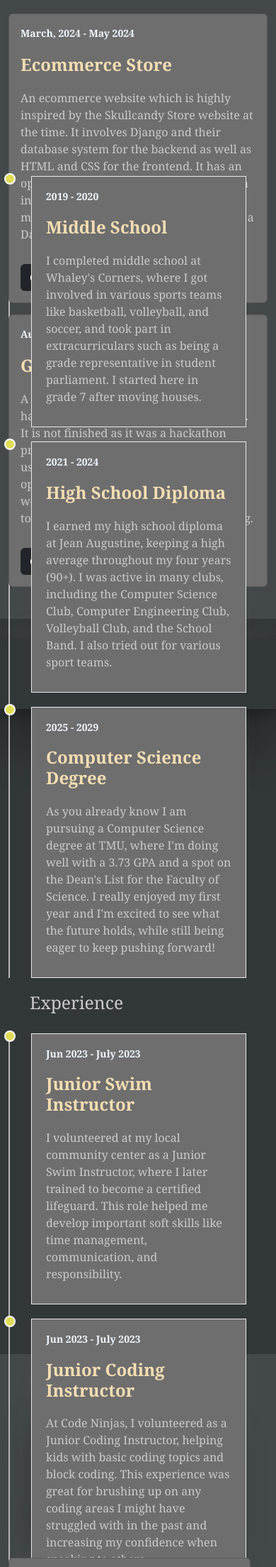
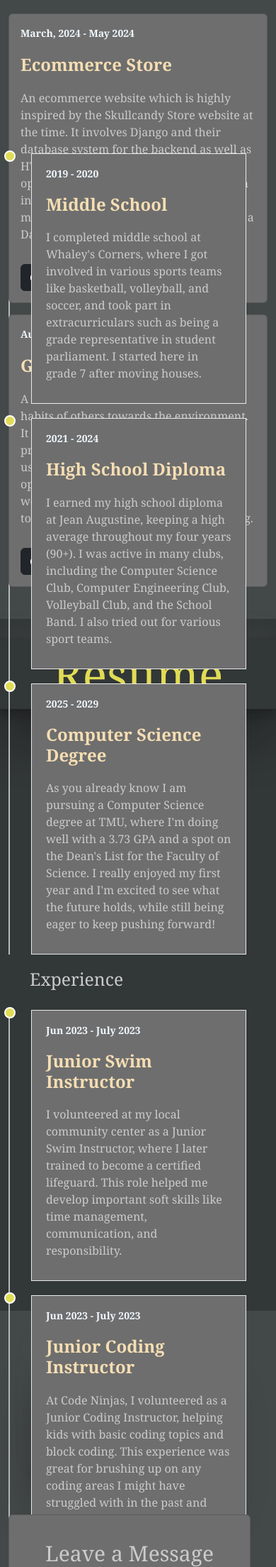
Before and after one commit to shoaibm3101/Portfolio-Website, a Django app: page / in a window 390 px wide. Shown: the part 2815-5023 px from the top of the page at 71% size. Run offline with Django 5.2, Linux system fonts and the light colour scheme; some libraries are stand-ins or nearby versions.

Commit message:
Making Screen Responsive for Smaller Laptop Screens

```diff
--- a/myApp/static/base.css
+++ b/myApp/static/base.css
@@ -229,7 +229,7 @@
     width: 100%;
     background-color: rgb(50, 55, 55);
     font-family:Cambria, Cochin, Georgia, Times, 'Times New Roman', serif;
-    padding-bottom: 2%;
+    padding-bottom: 8%;
 }
 
 
@@ -237,9 +237,9 @@
     display: flex;
     justify-content: center;
     align-items: center;
-    max-height: 100%;
+    max-height: 90%;
     max-width: 100%;
-    padding-top: 0.1%;
+    padding-top: 5%;
     /* margin-bottom: 0.2%; */
 }
 
```
Also changed, not shown: 1 other file.
